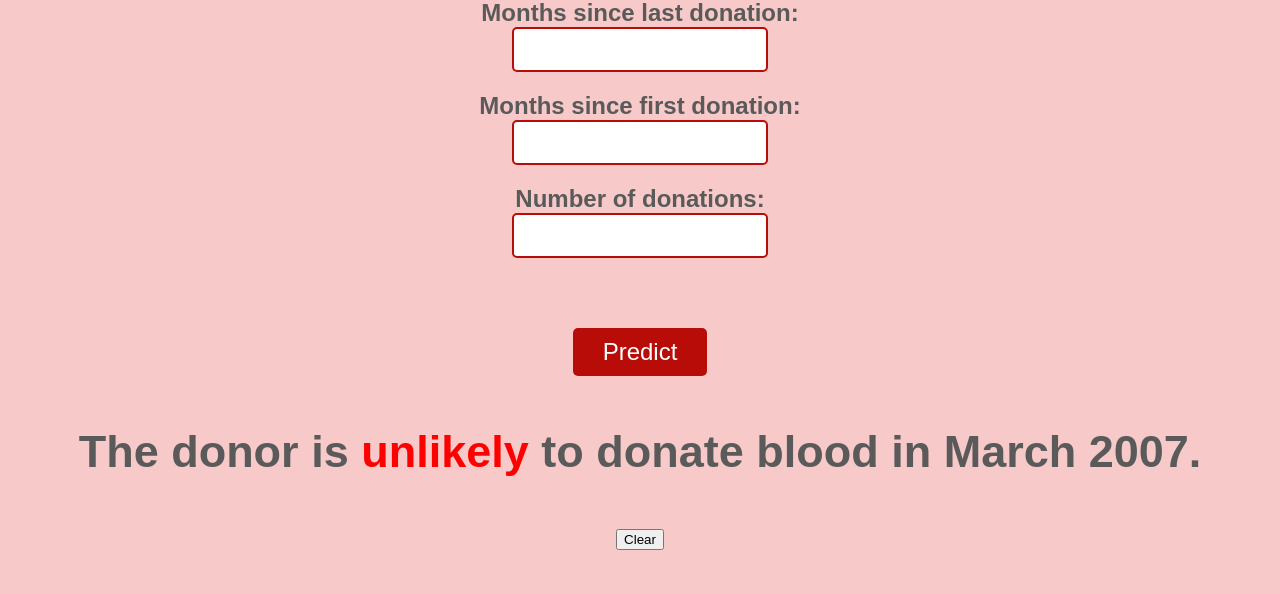
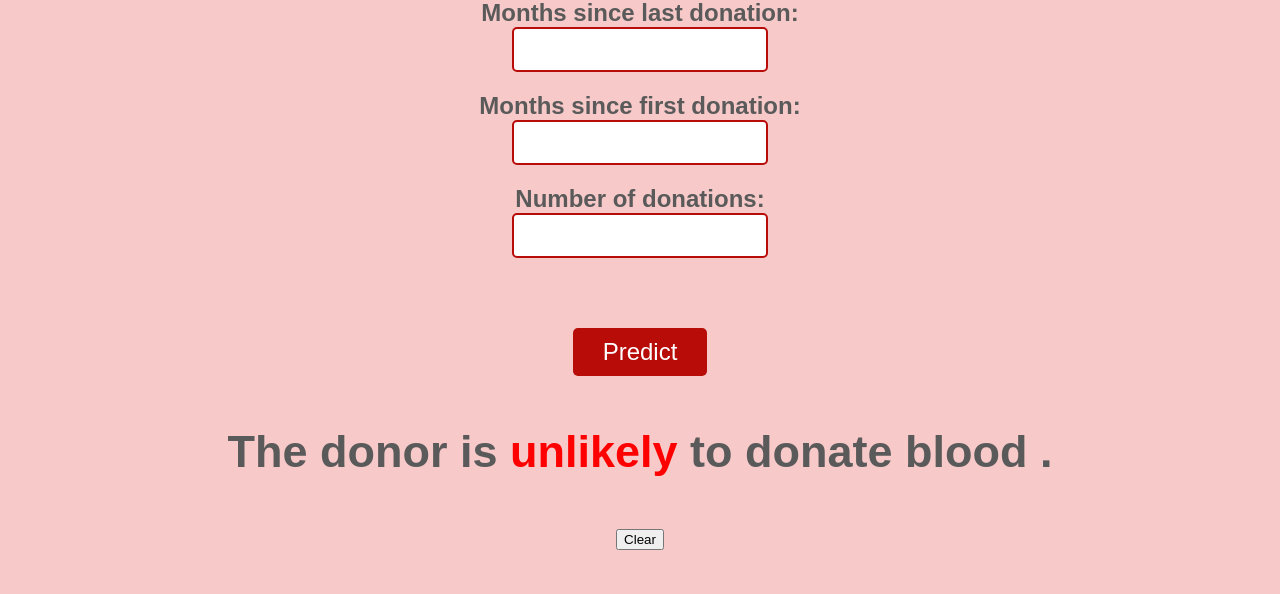
Before and after one commit to amang8775/Blood-Donation-Prediction, a Python web app: template templates/index.html in a window 1280 px wide. Shown: the part 206-800 px from the top of the page. Run offline with Jinja, Linux system fonts and the light colour scheme; the template is opened without the code that fills it, so the values that code supplies are empty.

Commit message:
erroer fixed

```diff
--- a/templates/index.html
+++ b/templates/index.html
@@ -108,9 +108,9 @@
       <div class="output">
         <p style="font-size: 45px; font-weight: bold; text-align: center;">
           {% if prediction >= 0.44 %}
-            The donor is <span style="color: green">likely</span> to donate blood in March 2007.
+            The donor is <span style="color: green">likely</span> to donate blood .
           {% else %}
-            The donor is <span style="color: red">unlikely</span> to donate blood in March 2007.
+            The donor is <span style="color: red">unlikely</span> to donate blood .
           {% endif %}
         </p>
       </div>
```
